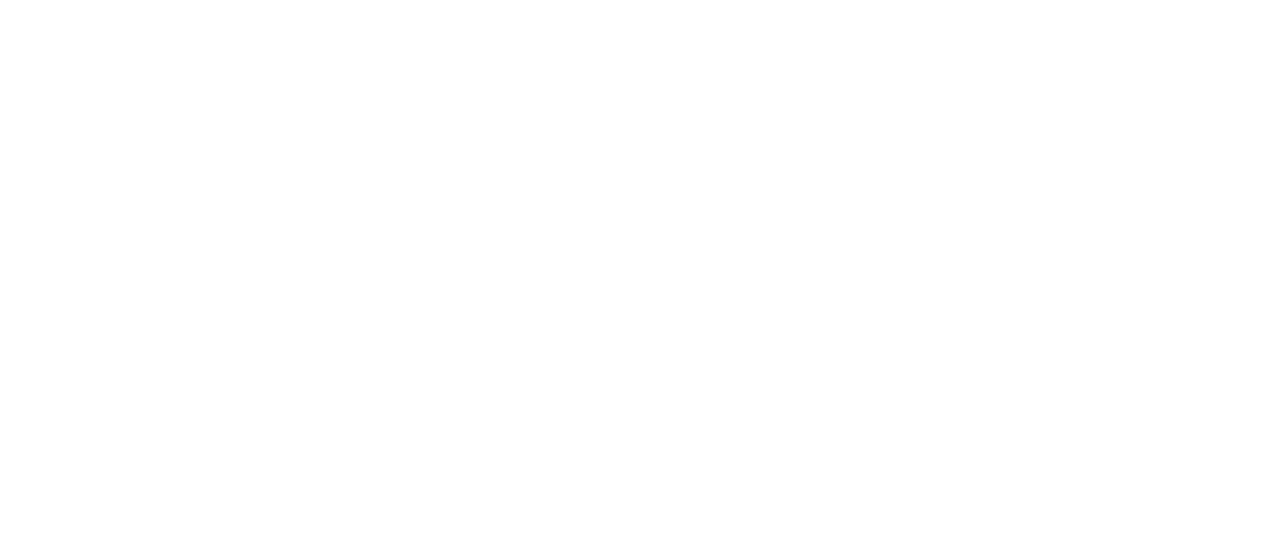
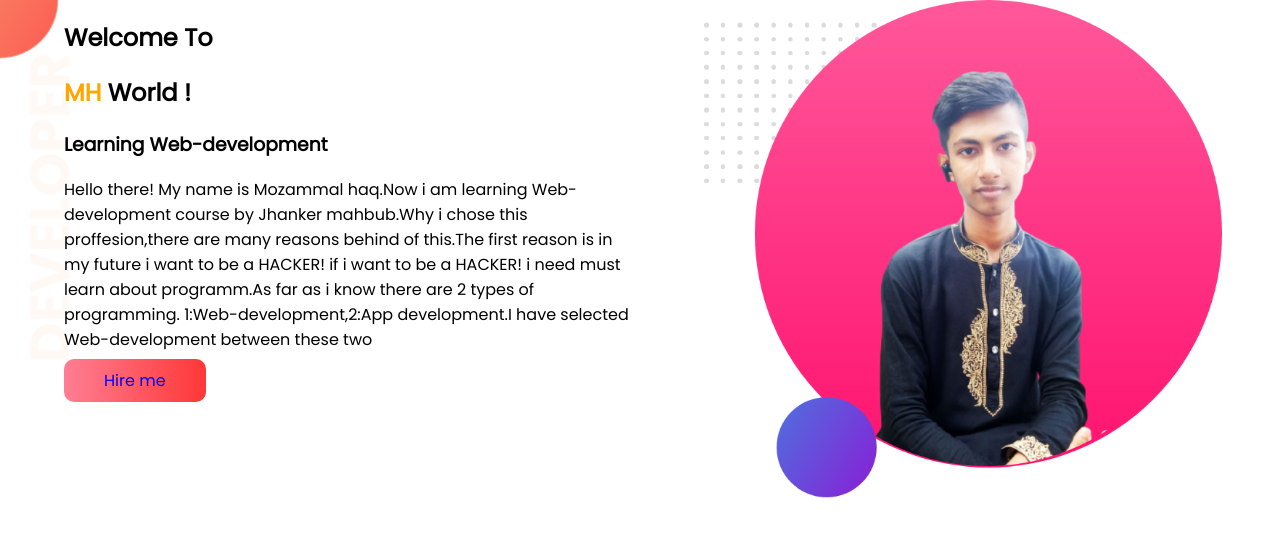
Before and after one commit to mozammal01/developer-portfolio, a plain HTML site: page index.html in a window 1280 px wide. Drawn offline with Linux system fonts and the light colour scheme.

Commit message:
prothom section done

```diff
--- a/index.html
+++ b/index.html
@@ -4,9 +4,22 @@
   <meta charset="UTF-8">
   <meta name="viewport" content="width=device-width, initial-scale=1.0">
   <title>MH portfolio</title>
+  <link rel="preconnect" href="https://fonts.googleapis.com">
+  <link rel="preconnect" href="https://fonts.gstatic.com" crossorigin>
+  <link href="https://fonts.googleapis.com/css2?family=Poppins&display=swap" rel="stylesheet">
+
   <link rel="stylesheet" href="style.css">
 </head>
 <body>
-
+ <section class="top-banner">
+  <div class="habijabi">
+    <h1>Welcome To</h1>
+    <h1> <SPan class="orange">MH </SPan>World !</h1>
+    <h3>Learning Web-development</h3>
+    <p>Hello there! My name is Mozammal haq.Now i am learning Web-development course by Jhanker mahbub.Why i chose this proffesion,there are many reasons behind of this.The first reason is in my future i want to be a HACKER! if i want to be a HACKER! i need must learn about programm.As far as i know there are 2 types of programming. 1:Web-development,2:App development.I have selected Web-development between these two</p>
+    <a class="link-button" target="_blank" href="https://www.youtube.com/">Hire me</a>
+  </div>
+  <div class="habijabi"><img src="images/my-bg2.png" alt=""></div>
+ </section>
 </body>
 </html>
--- a/style.css
+++ b/style.css
@@ -0,0 +1,27 @@
+body{
+  font-family: 'Poppins', sans-serif;
+  margin: 0%;
+}
+.orange{
+  color: orange;
+}
+section{
+  display: flex;
+}
+.habijabi{
+  width: 50%;
+  padding-left: 5%;
+}
+.habijabi img{
+  width: 90%;
+}
+.link-button{
+  text-decoration: none;
+  background-image: linear-gradient(to right, #ff7e93, rgb(255, 55, 55));
+  padding: 10px 40px;
+  border-radius: 10px;
+}
+.top-banner{
+  background-image: url(images/top-banner.png);
+  background-repeat: no-repeat;
+}
```
Also changed, not shown: images/IMG-20230129-WA0089.jpg (added), images/IMG-20230129-WA0221.jpg (added), images/IMG-20230223-WA0000.jpg (added), images/dream-bg.png (added), images/exp-bg.png (added), images/jhankar.png (added), images/jhankar2.png (added), images/my-bg.png (added), images/my-bg2.png (added), images/top-banner.png (added), 8 other files.
